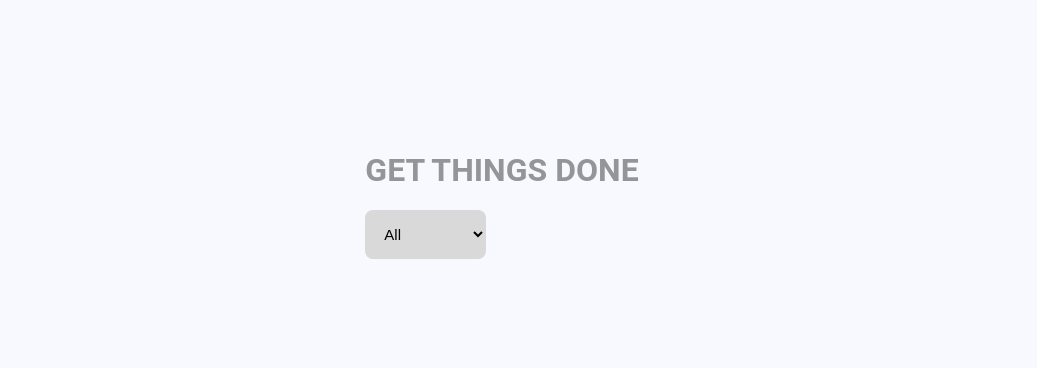
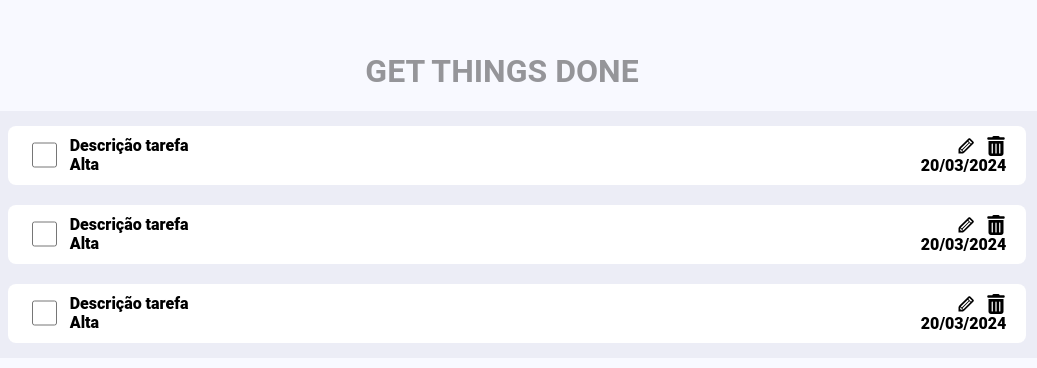
Before and after one commit to breno-gabriel/Simple-To-do-list, a React (Vite) app: page / in a window 1280 px wide. Shown: the part 174-542 px from the top of the page, without its empty margins (138-1175 px from the left). Built offline with nearby package versions, Linux system fonts and the light colour scheme.

Commit message:
feat: adding the task card component

```diff
--- a/src/App.css
+++ b/src/App.css
@@ -9,5 +9,6 @@ body {
 h1 {
 
   color: rgba(0, 0, 0, 0.4);
+  text-align: center;
 
 }
--- a/src/App.tsx
+++ b/src/App.tsx
@@ -1,14 +1,15 @@
 import './App.css'
 import Button from './component/Button/Button'
 import DropDownMenu from './component/DropDownMenu/DropDownMenu'
+import TaskList from './component/TaskList/TaskList'
 
 function App() {
 
   return (
-    <>
+    <div className='app'>
       <h1>GET THINGS DONE</h1>
-      <DropDownMenu options={['All', "Finished", "Unfinished"]}></DropDownMenu>
-    </>
+      <TaskList></TaskList>
+    </div>
   )
 }
 
--- /dev/null
+++ b/src/component/TaskCard/TaskCard.css
@@ -0,0 +1,49 @@
+.taskCard {
+
+    background-color: white;
+    width: 95%;
+    display: flex;
+    justify-content: space-between;
+    align-items: center;
+    padding: 10px 20px 10px 20px;
+    border-radius: 8px;
+    font-weight: 800;
+
+}
+
+.taskCard-left {
+
+    display: flex;
+    gap: 10px;
+
+}
+
+.taskCard-left input {
+
+    width: 25px;
+    cursor: pointer;
+
+}
+
+.taskCard-right__icons {
+
+    display: flex;
+    justify-content: end;
+    font-size: 20px;
+    gap: 10px;
+
+}
+
+.taskCard-right__icons .pencil:hover {
+
+    color: blue;
+    cursor: pointer;
+
+}
+
+.taskCard-right__icons .trash_can:hover {
+
+    color: red;
+    cursor: pointer;
+
+}
--- /dev/null
+++ b/src/component/TaskCard/TaskCard.tsx
@@ -0,0 +1,46 @@
+import taskProps from '../../types/TaskProps';
+import './TaskCard.css'
+import { TiPencil } from "react-icons/ti";
+import { FaTrashCan } from "react-icons/fa6";
+
+
+const TaskCard = () => {
+
+    return (
+
+        <div className='taskCard'>
+
+            <div className='taskCard-left'>
+
+                <input type="checkbox"/>
+
+                <div className='taskCard-left__content'>
+
+                    <div>Descrição tarefa</div>
+                    <div>Alta</div>
+
+                </div>
+
+            </div>
+
+            <div className='taskCard-right'>
+
+                <div className='taskCard-right__icons'>
+
+                    <TiPencil className='pencil'/>
+                    <FaTrashCan className='trash_can'/>
+
+                </div>
+
+
+                <div>20/03/2024</div>
+
+            </div>
+
+        </div>
+
+    );
+
+};
+
+export default TaskCard;
--- /dev/null
+++ b/src/component/TaskList/TaskList.css
@@ -0,0 +1,11 @@
+.taskContainer {
+
+    background-color: #ECEDF6;
+    width: 100%;
+    min-width: 1000px;
+    display: flex;
+    flex-direction: column;
+    align-items: center;
+    gap: 20px;
+    padding: 15px;
+}
--- /dev/null
+++ b/src/component/TaskList/TaskList.tsx
@@ -0,0 +1,20 @@
+import taskProps from '../../types/TaskProps';
+import TaskCard from '../TaskCard/TaskCard';
+import './TaskList.css'
+
+const TaskList = (tasks : taskProps[]) => {
+
+    return (
+
+        <div className='taskContainer'>
+            <TaskCard></TaskCard>
+            <TaskCard></TaskCard>
+            <TaskCard></TaskCard>
+        </div>
+
+    );
+
+};
+
+
+export default TaskList;
--- /dev/null
+++ b/src/types/TaskProps.tsx
@@ -0,0 +1,11 @@
+type taskProps = {
+
+    id: number,
+    description: string,
+    priority: string,
+    date: Date,
+    completed: boolean
+
+};
+
+export default taskProps;
```
